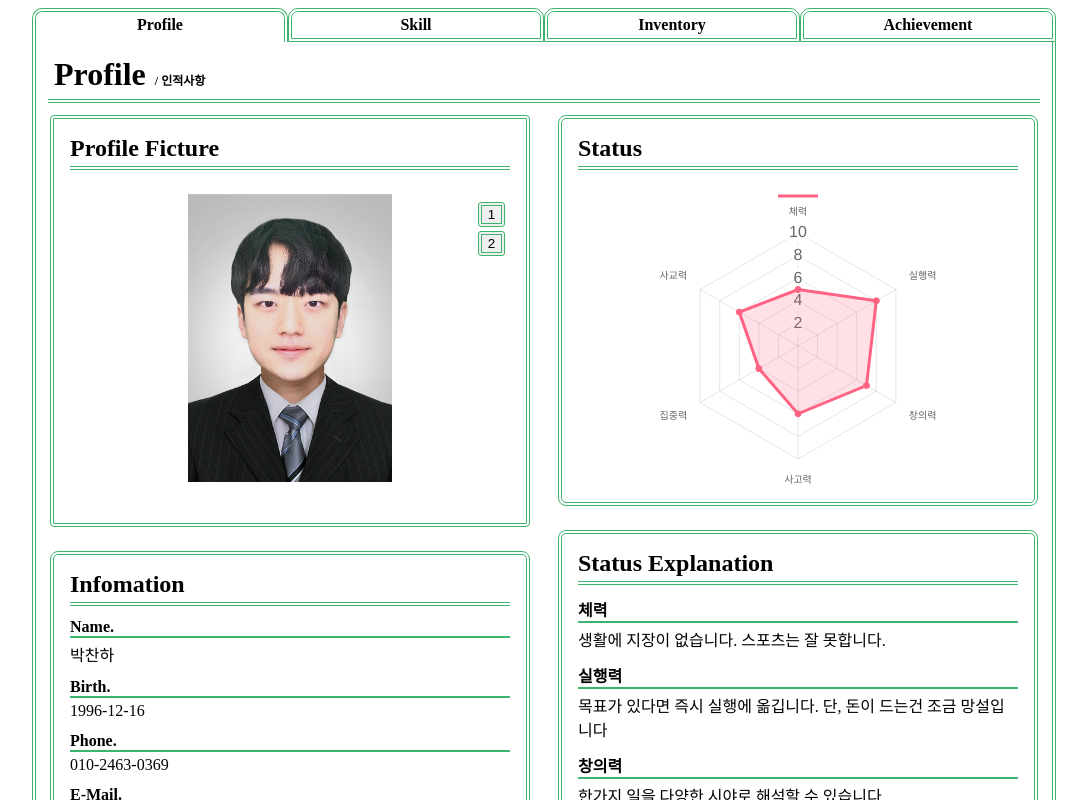
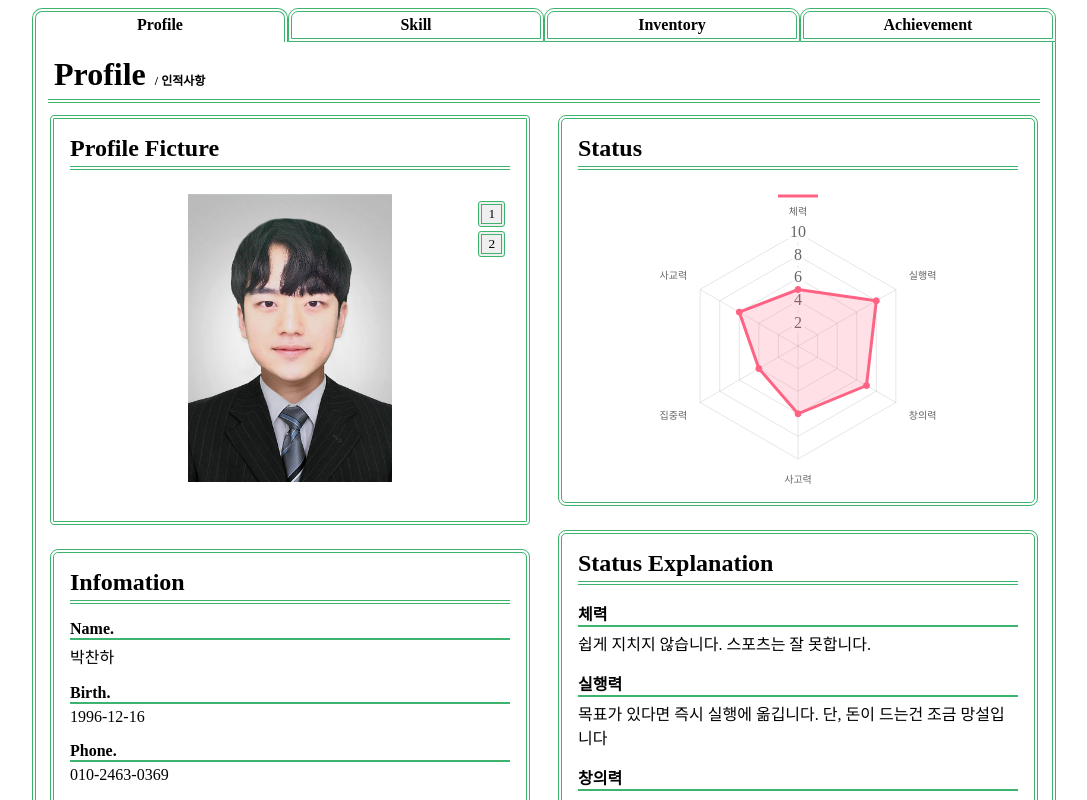
Before and after one commit to dingPie/portpolio_web, a React (Create React App) app: page / in a window 1280 px wide. Shown: the top 800 px of the page, without its empty margins (96-1183 px from the left). Built offline with nearby package versions, Linux system fonts and the light colour scheme; a small style sheet from the web is missing.

Commit message:
폰트, 컨셉

```diff
--- a/public/index.html
+++ b/public/index.html
@@ -15,6 +15,9 @@
       user's mobile device or desktop. See https://developers.google.com/web/fundamentals/web-app-manifest/
     -->
     <link rel="manifest" href="%PUBLIC_URL%/manifest.json" />
+
+    <!-- 둥근모 폰트 -->
+    <link rel="stylesheet" href="https://unpkg.com/@kfonts/neodgm-code/index.css" />
     <!--
       Notice the use of %PUBLIC_URL% in the tags above.
       It will be replaced with the URL of the `public` folder during the build.
--- a/src/App.tsx
+++ b/src/App.tsx
@@ -74,6 +74,7 @@ export default App;
 const GrobalStyle= createGlobalStyle`
   * {
     box-sizing: border-box;
+    font-family: "Neo둥근모Code"
   }
 `
 
@@ -88,7 +89,6 @@ const MainBox = styled.div`
   // 모바일사이즈 (pc 이하일때)
   @media ${ ({theme}) => theme.device.pc } {
     max-width:  ${ ({theme}) => theme.deviceSizes.mobileL };
-    background: #e2fbff;
   }
 `
 
--- a/src/component/Achievement/AchieveData.js
+++ b/src/component/Achievement/AchieveData.js
@@ -14,13 +14,13 @@ export const AchieveData = [
   {
     title: '믿음직한 영업사원',
     date: '2020-08 ~ 2021-04',
-    achieve: ' Coupang Eats Sales 근무',
+    achieve: ' Coupang Eats Sales 근무, 실적대비 낮은 캔슬율',
     img: "/logo192.png"
   },
   {
-    title: '막내 조율자',
+    title: '시스템 메이커',
     date: '2019-05 ~ 2020-05',
-    achieve: '돈카츠윤석 홀 / 주방 겸임근무',
+    achieve: '돈카츠윤석 홀 / 주방 겸임근무, 업무 간 시스템 정립',
     img: "/logo192.png"
   },
 ]
--- a/src/component/Inventory/Inventory.tsx
+++ b/src/component/Inventory/Inventory.tsx
@@ -82,7 +82,6 @@ const InvenItems = styled.div`
 
   border: ${ ({theme}) => theme.border.main };
   border-radius: ${ ({theme}) => theme.space.lg };
-  background: #d4e8f3;
   cursor: pointer;
 
   &:hover {
@@ -93,9 +92,9 @@ const InvenItems = styled.div`
   img {
     width: 100%;
     height: 100%;
-    border-radius: 8px;
     max-width: 140px;
     max-height: 140px;
+    border-radius: 8px;
   }
 `
 
--- a/src/component/Profile/PicAndInfo.tsx
+++ b/src/component/Profile/PicAndInfo.tsx
@@ -169,7 +169,7 @@ const InfoBox = styled.div`
   border-radius: 8px;
 `
 const InfoCate = styled.div`
-  margin: 12px 16px;
+  margin: 16px;
 `
 const InTheme = styled.div`
   margin: 4px 0;
--- a/src/component/Profile/Status.tsx
+++ b/src/component/Profile/Status.tsx
@@ -84,7 +84,7 @@ const ExplBox = styled.div`
 `
 
 const ExplCate = styled.div`
-  margin: 12px 16px;
+  margin: 16px;
 `
 const ExTheme = styled.div`
   margin: 4px 0;
--- a/src/component/Profile/StatusData.js
+++ b/src/component/Profile/StatusData.js
@@ -21,21 +21,31 @@ export const options = {
       r: {
         min: 0,
         max: 10,
+
+        pointLabels: {
+          font: {
+            family: "Neo둥근모Code",
+            // size: 30,
+          }
+        },
+
         ticks: {
           stepSize: 2,
           maxTicksLimit: 10,
           font: {
-            size: 16
+            size: 16,
+            family: "Neo둥근모Code"
         }
         },
+
     },
-
   },
   plugins: {
     legend: {
         labels: {
             font: {
                size: 0,
+               family: "Neo둥근모Code"
             }
         }
     }
@@ -43,7 +53,7 @@ export const options = {
 };
 
 export const explData = [
-  { label: '체력', expl: '생활에 지장이 없습니다. 스포츠는 잘 못합니다.' },
+  { label: '체력', expl: '쉽게 지치지 않습니다. 스포츠는 잘 못합니다.' },
   { label: '실행력', expl: '목표가 있다면 즉시 실행에 옮깁니다. 단, 돈이 드는건 조금 망설입니다' },
   { label: '창의력', expl: '한가지 일을 다양한 시야로 해석할 수 있습니다' },
   { label: '사고력', expl: '논리적, 인문학적인 사고가 두루 발달되어 있습니다' },
```
